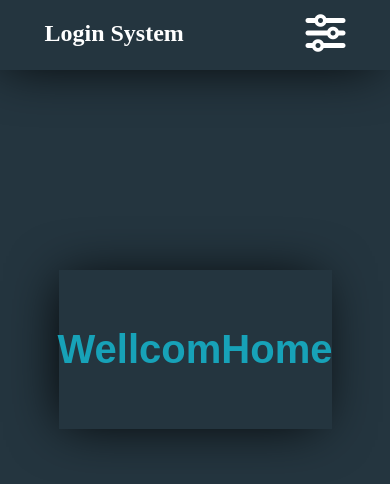
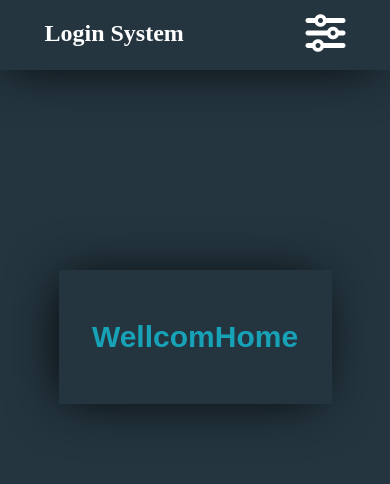
Before and after one commit to Wagih-13/smartLoginSystem, a plain HTML site: page home.html in a window 390 px wide. Drawn offline with Linux system fonts and the light colour scheme.

Commit message:
modifi media file

```diff
--- a/css/media.css
+++ b/css/media.css
@@ -6,4 +6,8 @@
   .HomeBody a .logOut {
     display: none;
   }
+
+  .HomeBody .singBox .WellcomHome {
+    font-size: 30px;
+  }
 }
```
